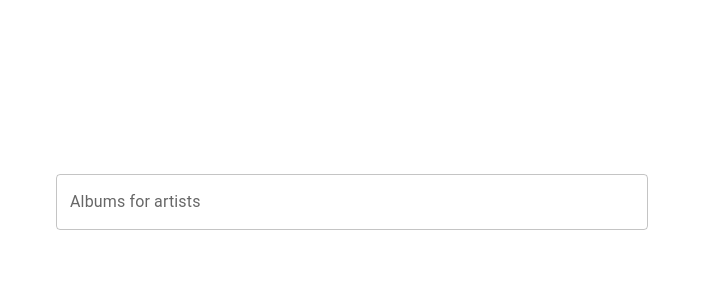
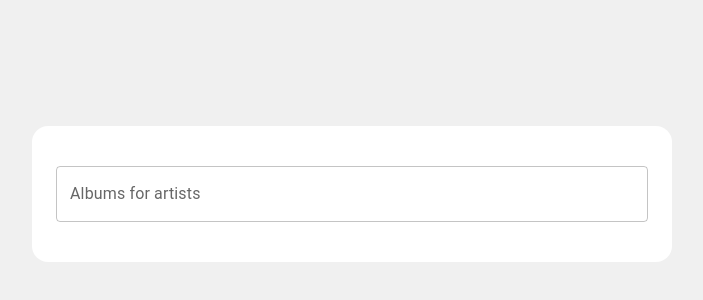
Before and after one commit to IsaacUre42/Lala-dle, a React (Vite) app: page / in a window 1280 px wide. Shown: the part 206-506 px from the top of the page, without its empty margins (288-991 px from the left). Built offline with nearby package versions, Linux system fonts and the light colour scheme; what musicbrainz-api would draw is missing.

Commit message:
Formatted the albums page and made the scrolling arrows look pretty

```diff
--- a/index.html
+++ b/index.html
@@ -3,6 +3,7 @@
   <head>
     <meta charset="UTF-8" />
     <link rel="icon" type="image/svg+xml" href="/vite.svg" />
+    <link rel="stylesheet" href="/src/index.css">
     <meta name="viewport" content="width=device-width, initial-scale=1.0" />
     <title>Lalala Enjoyers</title>
   </head>
--- a/src/components/AlbumTile.tsx
+++ b/src/components/AlbumTile.tsx
@@ -37,7 +37,7 @@ const AlbumTile: React.FC<AlbumTileProps> = ({ release }) => {
 
     return (
         <div id={release.id}
-             style={{ marginLeft: '5vw', height: '30vh', position: 'relative' }}
+             style={{ marginLeft: '5vw', height: '50vh', position: 'relative' }}
              onClick={handleClick}
         >
             <div className="album" style={{
@@ -51,7 +51,13 @@ const AlbumTile: React.FC<AlbumTileProps> = ({ release }) => {
             }}>
                 {title}
             </div>
-            <img draggable='false' src={coverArt} style={{ userSelect: 'none', aspectRatio: '1/1', display: coverArt ? 'block' : 'none' }} alt={title} className="album">
+            <img draggable='false' src={coverArt} style={{
+                userSelect: 'none',
+                aspectRatio: '1/1',
+                display: coverArt ? 'block' : 'none',
+                height: '100%'}}
+                 alt={title}
+                 className="album">
             </img>
         </div>
     );
--- a/src/components/Albums.tsx
+++ b/src/components/Albums.tsx
@@ -1,4 +1,4 @@
-import {Box, Button, Container} from "@mui/material";
+import {Box, Container} from "@mui/material";
 import {useEffect, useState} from "react";
 import {fetchReleaseGroups} from "../services/get-artists.ts";
 import AlbumTile from "./AlbumTile.tsx";
@@ -74,17 +74,25 @@ function Albums () {
 
     return (
         <Box sx={{bgcolor: 'black', height: '100vh', width: '100vw'}}>
-            <Container id="scrolling" sx={{overflowX: 'none', marginTop: 10, minWidth: '100%', scrollbarWidth: 'none', '&::-webkit-scrollbar': { display: 'none' }}}>
+            <Container id="scrolling" sx={{overflowX: 'none', marginTop: '25vh', minWidth: '100%', scrollbarWidth: 'none', '&::-webkit-scrollbar': { display: 'none' }}}>
                 <motion.div id="scroller" style={{x: xTranslation, height: '50vh', display: 'flex'}}>
                     {album_rows()}
                 </motion.div>
             </Container>
-            <Button variant="contained" onClick={() => setAlbumIndex(Math.max(albumIndex - 1, 0))} sx={{position: 'absolute', left: 0, top: '50%', transform: 'translateY(-50%)'}}>
-                &#8592;
-            </Button>
-            <Button variant="contained" onClick={() => setAlbumIndex(Math.min( albumIndex + 1, albumIds.length - 1))} sx={{position: 'absolute', right: 0, top: '50%', transform: 'translateY(-50%)'}}>
-                &#8594;
-            </Button>
+            <button onClick={() => setAlbumIndex(Math.min( albumIndex + 1, albumIds.length - 1))} style={{background: "none", border: "none"}}>
+                <div className="arrow-right" style={{position: 'absolute', right: 0, top: '50%', transform: 'translateY(-50%)', display: "flex", alignItems: "center", justifyContent: "center"}}>
+                    <svg xmlns="http://www.w3.org/2000/svg" viewBox="0 0 24 24" stroke="white" fill="white" style={{width: '50%', height: '50%'}}>
+                        <path d="M7.293 4.707 14.586 12l-7.293 7.293 1.414 1.414L17.414 12 8.707 3.293 7.293 4.707z"/>
+                    </svg>
+                </div>
+            </button>
+            <button onClick={() => setAlbumIndex(Math.max(albumIndex - 1, 0))} style={{background: "none", border: "none"}}>
+                <div className="arrow-left" style={{position: 'absolute', left: 0, top: '50%', transform: 'translateY(-50%) scaleX(-1)', display: "flex", alignItems: "center", justifyContent: "center"}}>
+                    <svg xmlns="http://www.w3.org/2000/svg" viewBox="0 0 24 24" stroke="white" fill="white" style={{width: '50%', height: '50%'}}>
+                        <path d="M7.293 4.707 14.586 12l-7.293 7.293 1.414 1.414L17.414 12 8.707 3.293 7.293 4.707z"/>
+                    </svg>
+                </div>
+            </button>
         </Box>
 )
 }
--- a/src/index.css
+++ b/src/index.css
@@ -1,23 +1,58 @@
-body {
+/* src/index.css */
+
+html, body {
   margin: 0;
+  padding: 0;
+  width: 100%;
+  height: 100%;
+  font-family: Arial, sans-serif;
+  background-color: #f0f0f0;
+  color: #333;
+  overflow-x: hidden;
+}
+
+#root {
   display: flex;
-  place-items: center;
-  min-width: 320px;
-  min-height: 100vh;
-  overflow: hidden;
+  justify-content: center;
+  align-items: center;
+  width: 100%;
+  height: 100%;
 }
 
 .App {
-  width: 100vw;
-  height: 100vh;
+  max-width: 100vw;
+  max-height: 100vh;
+  display: flex;
+  flex-direction: column;
+  align-items: center;
+  justify-content: center;
 }
 
 .album {
   height: 90%;
-  transition: scale 0.3s ease;
+  transition: transform 0.3s ease;
   transform-origin: center;
 }
 
 .album:hover {
-  scale: 110%;
+  transform: scale(1.1);
 }
+
+.arrow-left {
+  left: 0;
+  background: linear-gradient(to left, rgba(255, 255, 255, 0.5), transparent);
+  width: 15%;
+  height: 60vh;
+}
+
+.arrow-right {
+  right: 0;
+  background: linear-gradient(to left, rgba(255, 255, 255, 0.5), transparent);
+  width: 15%;
+  height: 60vh;
+}
+
+svg:hover {
+  transform: scale(1.1);
+  transition: transform 0.1s ease;
+}
```
